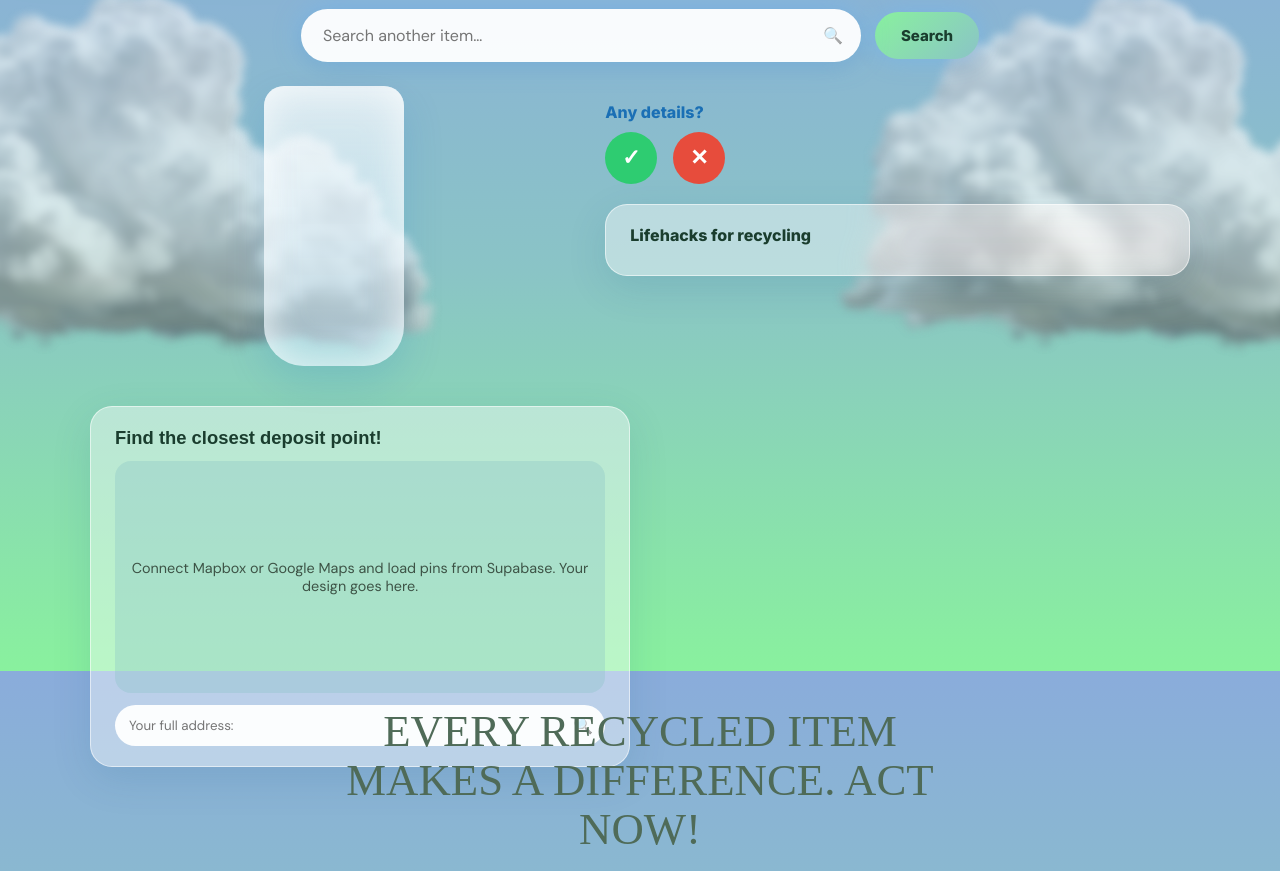
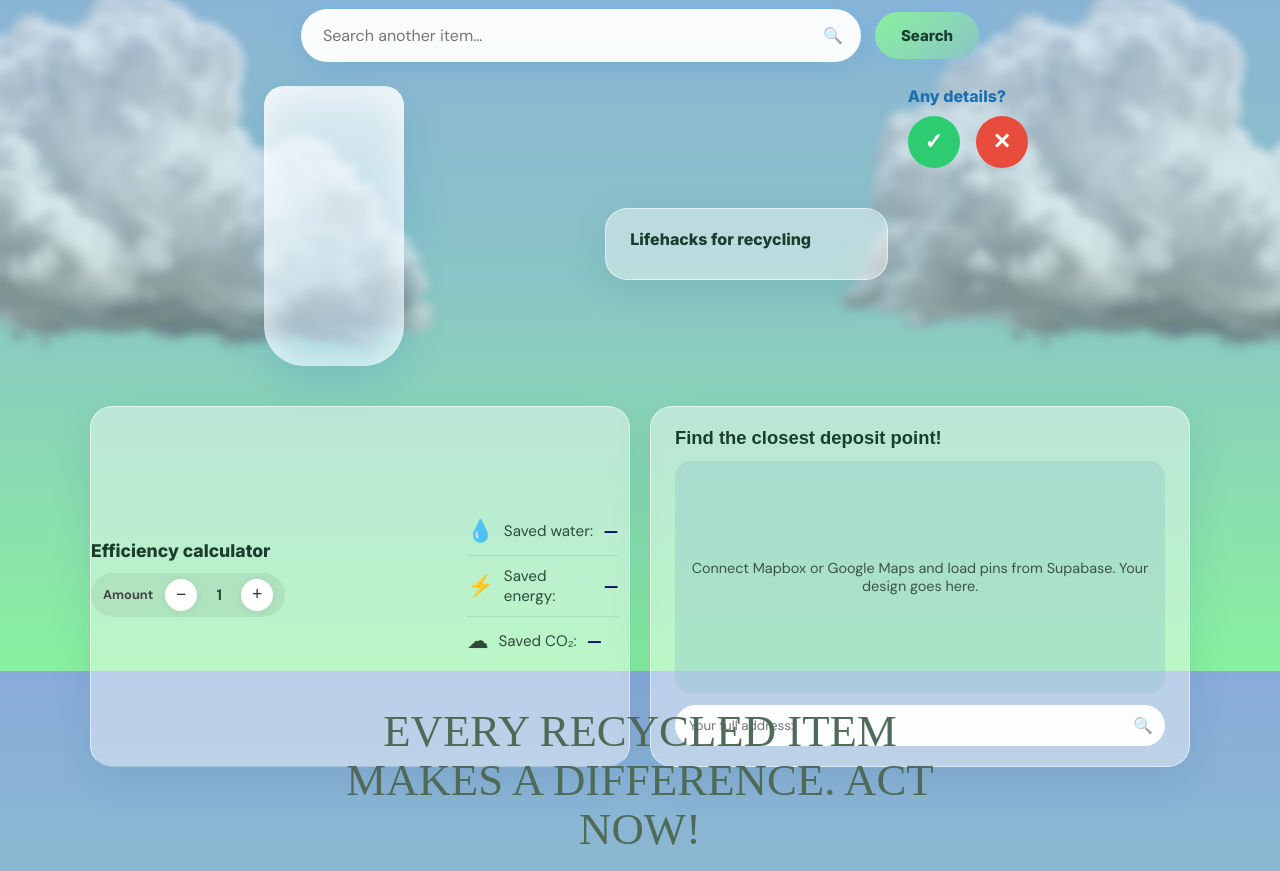
Before and after one commit to maruitis/recyclhelper, a plain HTML site: page item.html in a window 1280 px wide. Shown: the part 129-1000 px from the top of the page. Drawn offline with nearby package versions, Linux system fonts and the light colour scheme; a web font is replaced by a local one.

Commit message:
Merge origin/main

```diff
--- a/css/mansstils.css
+++ b/css/mansstils.css
@@ -1101,4 +1101,27 @@ body:not(.page-home):not(.page-item) > h2:last-of-type {
 
 .map-address-row .search-input-icon {
     right: 12px;
+}.calculator-panel {
+  display: flex;
+    align-items: center;
+    gap: 10px;
+    padding: 10px 0;
+    border-bottom: 1px solid var(--calc-li-border);
+    font-family: "DM Sans", sans-serif;
+    font-size: 0.95rem;
+
 }
+
+.item-hero-side {
+    display: grid;
+    grid-template-columns: 1fr 1fr;
+    gap: 20px;
+    align-items: stretch;
+}
+
+.lifehacks-banner {
+display: block;
+    font-weight: 800;
+    color: var(--material-name-fg);
+    font-size: 1.05rem;
+}
```
